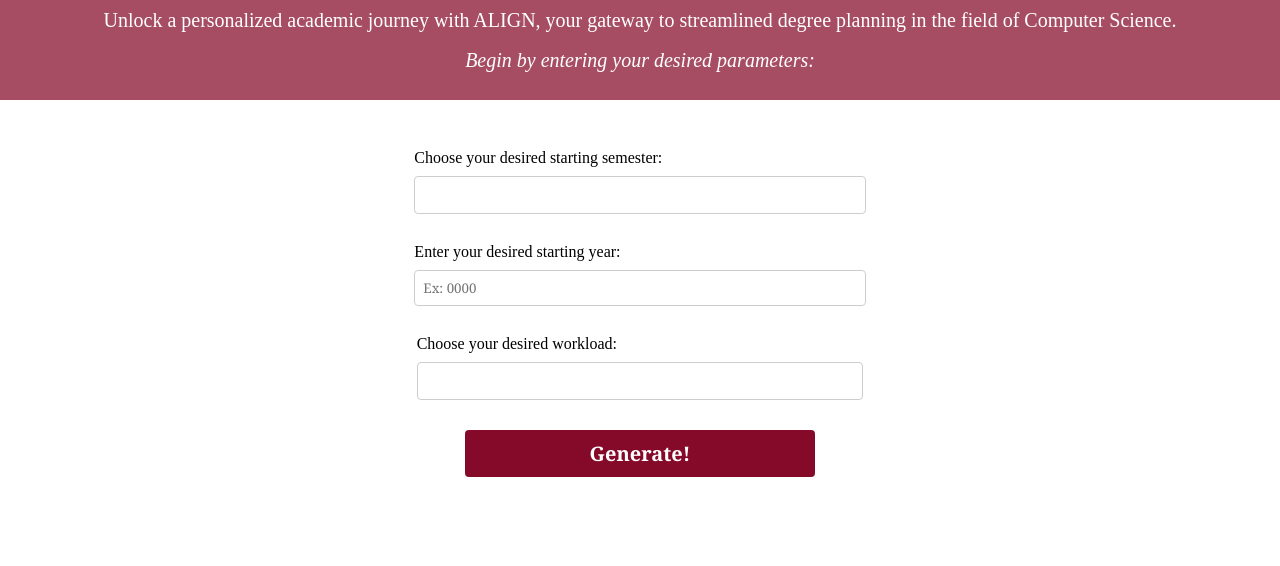
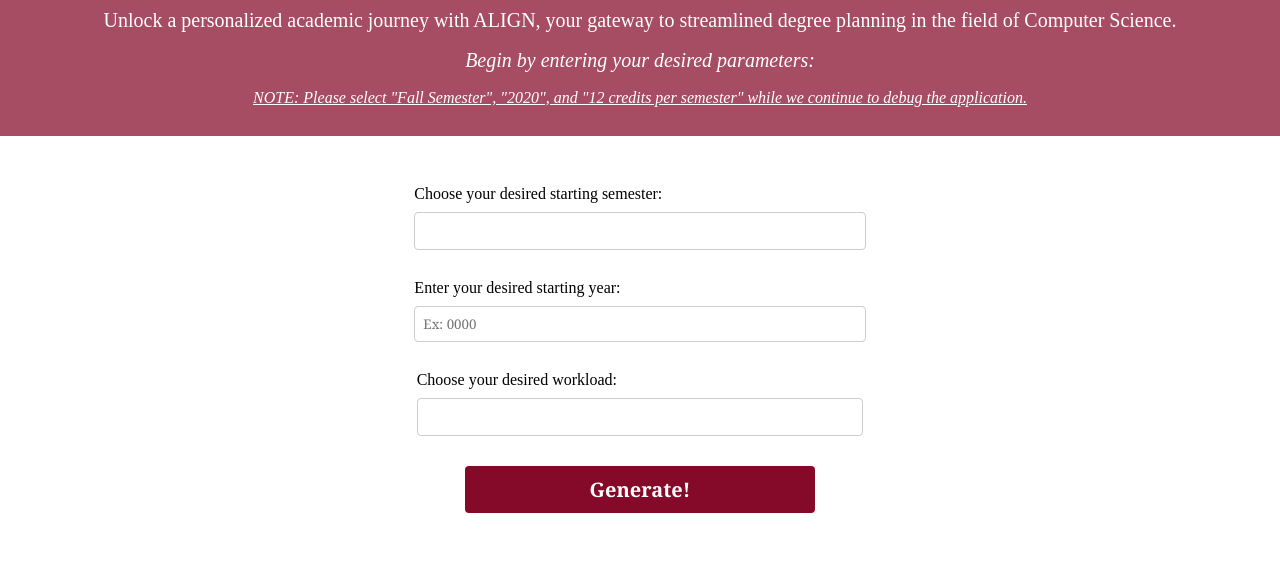
Before and after one commit to PSanthosh45/ALIGN, a plain HTML site: page student_input.html in a window 1280 px wide. Shown: the part 234-800 px from the top of the page. Drawn offline with Linux system fonts and the light colour scheme.

Commit message:
update note

```diff
--- a/student_input.html
+++ b/student_input.html
@@ -28,6 +28,7 @@
         <h1>ALIGN for Students</h1>
         <p style="padding-top: 20px;">Unlock a personalized academic journey with ALIGN, your gateway to streamlined degree planning in the field of Computer Science.</p>
         <p style="padding-top: 20px; font-style: italic;">Begin by entering your desired parameters:</p>
+        <p style="padding-top: 20px; font-style: italic; font-size: 12pt; text-decoration: underline;">NOTE: Please select "Fall Semester", "2020", and "12 credits per semester" while we continue to debug the application.</p>
     </div>
 
     <form name="inputs_form" method="get">
```
Also changed, not shown: admin_input.html (+2 -0 lines).
